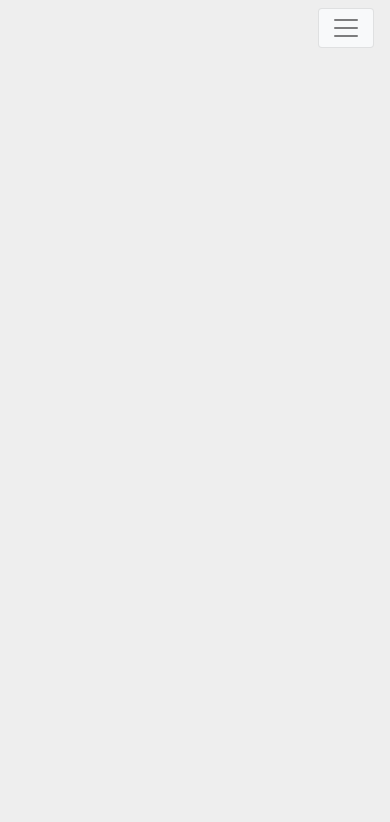
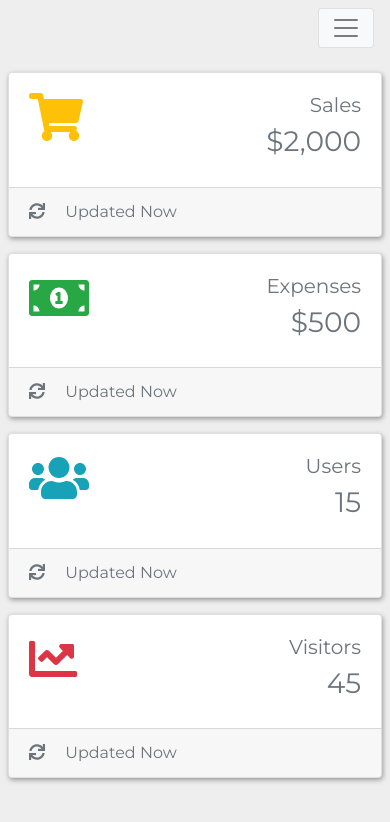
Before and after one commit to Zeztron/admin-dashboard, a plain HTML site: page index.html in a window 390 px wide. Drawn offline with nearby package versions, Linux system fonts and the light colour scheme.

Commit message:
added cards and made it responsive

```diff
--- a/index.html
+++ b/index.html
@@ -147,8 +147,91 @@
         </div>
       </div>
     </div>
+    <!-- End of modal -->
 
-    <!-- End of modal -->
+    <!-- cards -->
+    <section>
+      <div class="container-fluid">
+        <div class="row">
+          <div class="col-xl-10 col-lg-9 col-md-8 ml-auto">
+            <div class="row pt-md-5 mt-md-3 mb-5">
+              <div class="col-xl-3 col-sm-6 p-2">
+                <div class="card card-common">
+                  <div class="card-body">
+                    <div class="d-flex justify-content-between">
+                      <i class="fas fa-shopping-cart fa-3x text-warning"></i>
+                      <div class="text-right text-secondary">
+                        <h5>Sales</h5>
+                        <h3>$2,000</h3>
+                      </div>
+                    </div>
+                  </div>
+                  <div class="card-footer text-secondary">
+                    <i class="fas fa-sync mr-3"></i>
+                    <span>Updated Now</span>
+                  </div>
+                </div>
+              </div>
+              <div class="col-xl-3 col-sm-6 p-2">
+                <div class="card card-common">
+                  <div class="card-body">
+                    <div class="d-flex justify-content-between">
+                      <i class="fas fa-money-bill-alt fa-3x text-success"></i>
+                      <div class="text-right text-secondary">
+                        <h5>Expenses</h5>
+                        <h3>$500</h3>
+                      </div>
+                    </div>
+                  </div>
+                  <div class="card-footer text-secondary">
+                    <i class="fas fa-sync mr-3"></i>
+                    <span>Updated Now</span>
+                  </div>
+                </div>
+              </div>
+              <div class="col-xl-3 col-sm-6 p-2">
+                <div class="card card-common">
+                  <div class="card-body">
+                    <div class="d-flex justify-content-between">
+                      <i class="fas fa-users fa-3x text-info"></i>
+                      <div class="text-right text-secondary">
+                        <h5>Users</h5>
+                        <h3>15</h3>
+                      </div>
+                    </div>
+                  </div>
+                  <div class="card-footer text-secondary">
+                    <i class="fas fa-sync mr-3"></i>
+                    <span>Updated Now</span>
+                  </div>
+                </div>
+              </div>
+              <div class="col-xl-3 col-sm-6 p-2">
+                <div class="card card-common">
+                  <div class="card-body">
+                    <div class="d-flex justify-content-between">
+                      <i class="fas fa-chart-line fa-3x text-danger"></i>
+                      <div class="text-right text-secondary">
+                        <h5>Visitors</h5>
+                        <h3>45</h3>
+                      </div>
+                    </div>
+                  </div>
+                  <div class="card-footer text-secondary">
+                    <i class="fas fa-sync mr-3"></i>
+                    <span>Updated Now</span>
+                  </div>
+                </div>
+              </div>
+            </div>
+          </div>
+        </div>
+      </div>
+    </section>
+
+
+    <!-- end of cards -->
+
 
 
     <script src="https://code.jquery.com/jquery-3.3.1.slim.min.js" integrity="sha384-q8i/X+965DzO0rT7abK41JStQIAqVgRVzpbzo5smXKp4YfRvH+8abtTE1Pi6jizo" crossorigin="anonymous"></script>
--- /dev/null
+++ b/sass/_cards.scss
@@ -0,0 +1,9 @@
+.card-common {
+    box-shadow: 1px 2px 5px #999;
+    transition: all .4s;
+
+    &:hover {
+        box-shadow: 2px 3px 15px #999;
+        transform: translateY(-1px);
+    }
+}
--- a/sass/styles.scss
+++ b/sass/styles.scss
@@ -1,3 +1,4 @@
+@import "_cards.scss";
 @import "_media.scss";
 @import "_navbar.scss";
 
```
Also changed, not shown: css/styles.css.
